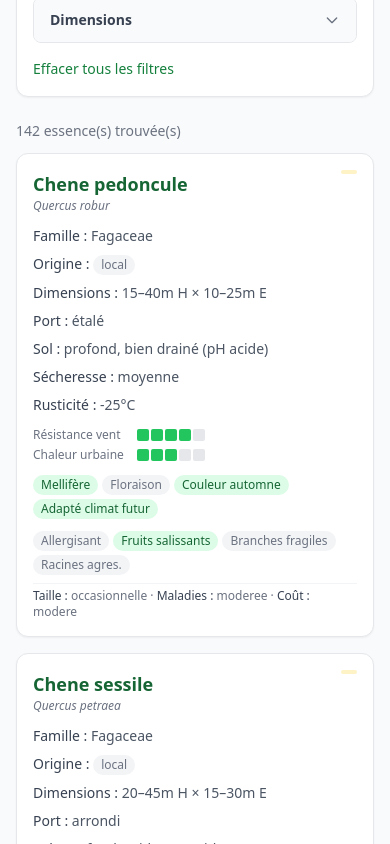
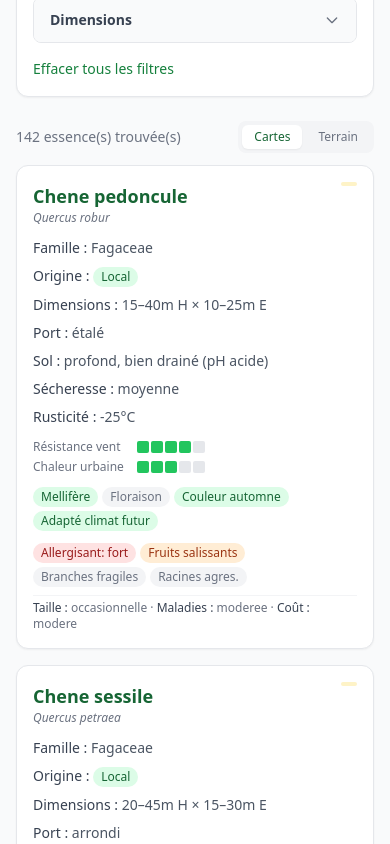
Before and after one commit to gaelg/arbodex, a Next.js app: page / in a window 390 px wide. Shown: the part 1240-2084 px from the top of the page. Built offline with nearby package versions, Linux system fonts and the light colour scheme.

Commit message:
Ajout vue Terrain (mobile-first) + bouton basculement Cartes/Terrain

```diff
--- a/src/components/TreeList.tsx
+++ b/src/components/TreeList.tsx
@@ -1,19 +1,18 @@
+"use client";
+
+import { useState } from "react";
 import { Arbre } from "@/lib/trees";
+
+type VueType = "cartes" | "terrain";
 
 interface Props {
   arbres: Arbre[];
 }
 
-function Badge({ actif, texte }: { actif: boolean; texte: string }) {
-  return (
-    <span
-      className={`inline-block px-2 py-0.5 text-xs rounded-full ${
-        actif ? "bg-green-100 text-green-800" : "bg-gray-100 text-gray-500"
-      }`}
-    >
-      {texte}
-    </span>
-  );
+function Badge({ texte, couleur }: { texte: string; couleur?: string }) {
+  const defaultClass = "inline-block px-2 py-0.5 text-xs rounded-full";
+  const colorClass = couleur || "bg-gray-100 text-gray-500";
+  return <span className={`${defaultClass} ${colorClass}`}>{texte}</span>;
 }
 
 function Barre({ niveau, label }: { niveau: number; label: string }) {
@@ -35,6 +34,8 @@ function Barre({ niveau, label }: { niveau: number; label: string }) {
 }
 
 export default function ListeArbres({ arbres }: Props) {
+  const [vue, setVue] = useState<VueType>("cartes");
+
   if (arbres.length === 0) {
     return (
       <div className="bg-white rounded-xl shadow-sm border border-gray-200 p-8 text-center">
@@ -47,9 +48,74 @@ export default function ListeArbres({ arbres }: Props) {
 
   return (
     <div>
-      <p className="text-sm text-gray-500 mb-3">
+      <div className="flex items-center justify-between mb-3">
+        <p className="text-sm text-gray-500">
           {arbres.length} essence(s) trouvée(s)
         </p>
+        <div className="flex gap-1 bg-gray-100 rounded-lg p-1">
+          <button
+            onClick={() => setVue("cartes")}
+            className={`px-3 py-1 text-xs rounded-md transition-colors ${
+              vue === "cartes"
+                ? "bg-white text-green-800 shadow-sm"
+                : "text-gray-500 hover:text-gray-700"
+            }`}
+          >
+            Cartes
+          </button>
+          <button
+            onClick={() => setVue("terrain")}
+            className={`px-3 py-1 text-xs rounded-md transition-colors ${
+              vue === "terrain"
+                ? "bg-white text-green-800 shadow-sm"
+                : "text-gray-500 hover:text-gray-700"
+            }`}
+          >
+            Terrain
+          </button>
+        </div>
+      </div>
+
+      {vue === "terrain" ? (
+        <div className="space-y-2">
+          {arbres.map((arbre, i) => (
+            <div
+              key={i}
+              className="bg-white rounded-lg border border-gray-200 p-3 flex items-center justify-between"
+            >
+              <div className="flex-1">
+                <h3 className="font-semibold text-green-800">{arbre.nom_commun}</h3>
+                <p className="text-xs text-gray-500 italic">{arbre.nom_scientifique}</p>
+              </div>
+              <div className="flex gap-2 text-xs">
+                <span
+                  className={`px-2 py-1 rounded-full ${
+                    arbre.type === "arbre"
+                      ? "bg-emerald-100 text-emerald-800"
+                      : "bg-amber-100 text-amber-800"
+                  }`}
+                >
+                  {arbre.type}
+                </span>
+                <span
+                  className={`px-2 py-1 rounded-full ${
+                    arbre.pollen_allergisant === "fort"
+                      ? "bg-red-100 text-red-800"
+                      : arbre.pollen_allergisant === "moyen"
+                      ? "bg-yellow-100 text-yellow-800"
+                      : "bg-green-100 text-green-800"
+                  }`}
+                >
+                  {arbre.pollen_allergisant}
+                </span>
+                <span className="px-2 py-1 rounded-full bg-blue-100 text-blue-800">
+                  {arbre.hauteur_max_m}m
+                </span>
+              </div>
+            </div>
+          ))}
+        </div>
+      ) : (
         <div className="grid grid-cols-1 sm:grid-cols-2 lg:grid-cols-3 gap-4">
           {arbres.map((arbre, i) => (
             <div
@@ -84,8 +150,20 @@ export default function ListeArbres({ arbres }: Props) {
                 <p>
                   <span className="font-medium text-gray-700">Origine :</span>{" "}
                   <Badge
-                  actif={arbre.origine === "indigene"}
-                  texte={arbre.origine}
+                    texte={
+                      arbre.origine === "local"
+                        ? "Local"
+                        : arbre.origine === "presque_local"
+                        ? "Presque local"
+                        : "Vraiment exotique"
+                    }
+                    couleur={
+                      arbre.origine === "local"
+                        ? "bg-green-100 text-green-800"
+                        : arbre.origine === "presque_local"
+                        ? "bg-yellow-100 text-yellow-800"
+                        : "bg-red-100 text-red-800"
+                    }
                   />
                 </p>
                 <p>
@@ -119,37 +197,74 @@ export default function ListeArbres({ arbres }: Props) {
                 </div>
 
                 <div className="flex flex-wrap gap-1 pt-1">
-                <Badge actif={arbre.mellifere === "oui"} texte="Mellifère" />
                   <Badge
-                  actif={arbre.floraison_remarquable === "oui"}
-                  texte="Floraison"
+                    texte="Mellifère"
+                    couleur={
+                      arbre.mellifere === "oui"
+                        ? "bg-green-100 text-green-800"
+                        : "bg-gray-100 text-gray-500"
+                    }
                   />
                   <Badge
-                  actif={arbre.couleur_automnale === "oui"}
-                  texte="Couleur automne"
+                    texte="Floraison"
+                    couleur={
+                      arbre.floraison_remarquable === "oui"
+                        ? "bg-green-100 text-green-800"
+                        : "bg-gray-100 text-gray-500"
+                    }
                   />
                   <Badge
-                  actif={arbre.adapte_changement_climatique === "oui"}
+                    texte="Couleur automne"
+                    couleur={
+                      arbre.couleur_automnale === "oui"
+                        ? "bg-green-100 text-green-800"
+                        : "bg-gray-100 text-gray-500"
+                    }
+                  />
+                  <Badge
                     texte="Adapté climat futur"
+                    couleur={
+                      arbre.adapte_changement_climatique === "oui"
+                        ? "bg-green-100 text-green-800"
+                        : "bg-gray-100 text-gray-500"
+                    }
                   />
                 </div>
 
                 <div className="flex flex-wrap gap-1 pt-1">
                   <Badge
-                  actif={arbre.pollen_allergisant === "oui"}
-                  texte="Allergisant"
+                    texte={`Allergisant: ${arbre.pollen_allergisant}`}
+                    couleur={
+                      arbre.pollen_allergisant === "fort"
+                        ? "bg-red-100 text-red-800"
+                        : arbre.pollen_allergisant === "moyen"
+                        ? "bg-yellow-100 text-yellow-800"
+                        : "bg-green-100 text-green-800"
+                    }
                   />
                   <Badge
-                  actif={arbre.fruits_salissants === "oui"}
                     texte="Fruits salissants"
+                    couleur={
+                      arbre.fruits_salissants === "oui"
+                        ? "bg-orange-100 text-orange-800"
+                        : "bg-gray-100 text-gray-500"
+                    }
                   />
                   <Badge
-                  actif={arbre.branches_fragiles === "oui"}
                     texte="Branches fragiles"
+                    couleur={
+                      arbre.branches_fragiles === "oui"
+                        ? "bg-orange-100 text-orange-800"
+                        : "bg-gray-100 text-gray-500"
+                    }
                   />
                   <Badge
-                  actif={arbre.racines_devastatrices === "oui"}
                     texte="Racines agres."
+                    couleur={
+                      arbre.racines_devastatrices === "oui"
+                        ? "bg-red-100 text-red-800"
+                        : "bg-gray-100 text-gray-500"
+                    }
                   />
                 </div>
 
@@ -167,6 +282,7 @@ export default function ListeArbres({ arbres }: Props) {
             </div>
           ))}
         </div>
+      )}
     </div>
   );
 }
```
Lines whose indentation alone changed are shown as unchanged.
